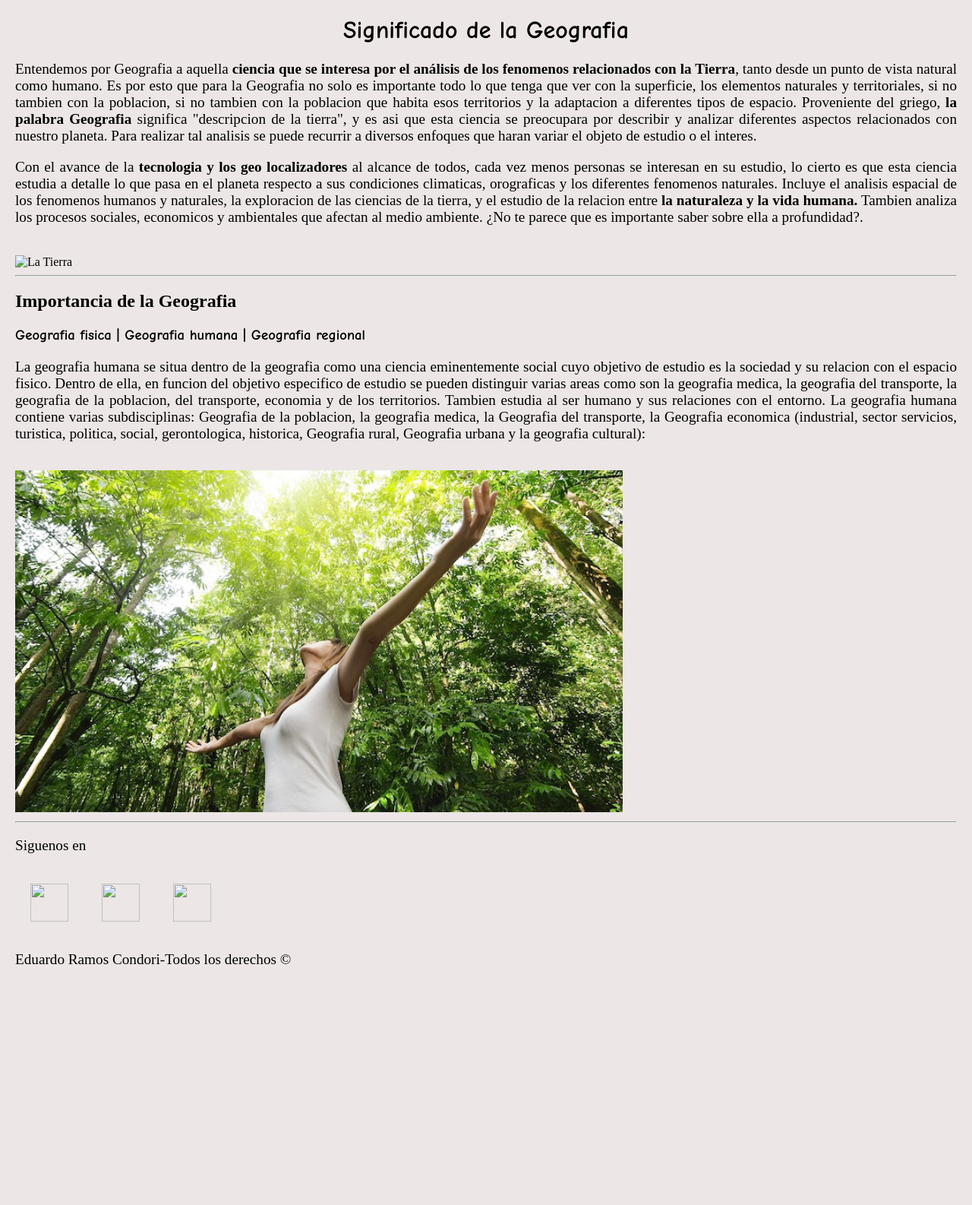
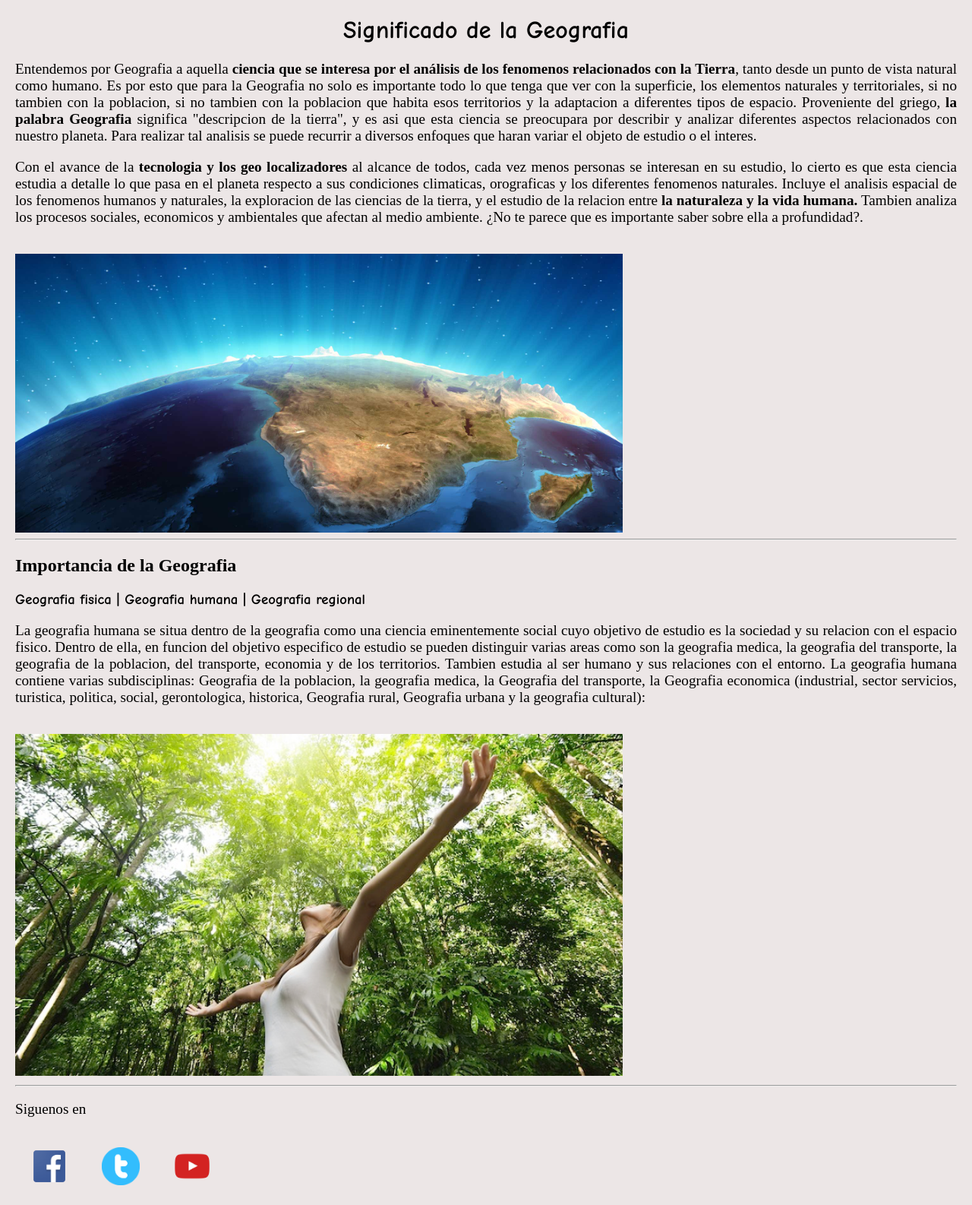
Before and after one commit to EduardoRamos18/3paginasweb, a plain HTML site: page humano.html in a window 1280 px wide. Shown: the top 1586 px of the page at 76% size. Before the commit the page ends 1294 px from the top, so only its background shows below. Drawn offline with Linux system fonts and the light colour scheme; files whose address does not match are found by name.

Commit message:
Update humano.html

```diff
--- a/humano.html
+++ b/humano.html
@@ -39,7 +39,7 @@
         padding:20px;
     }
 </style>
-<link rel="icon" href="img/favicon.png">
+<link rel="icon" href="favicon.png">
 <meta charset="utf-8">
 </head>
 <body>
@@ -58,7 +58,7 @@ la exploracion de las ciencias de la tierra, y el estudio de la relacion entre <
 que afectan al medio ambiente. ¿No te parece que es importante saber sobre ella a profundidad?.
 </p>
 <br>
-<img src="img/img0.jpg" width="820" align="center" alt="La Tierra">
+<img src="img0.jpg" width="820" align="center" alt="La Tierra">
 <hr>
 <h2>Importancia de la Geografia</h2>
 <h3><a href="index.html">Geografia fisica</a> | <a href="humana.html">Geografia humana</a> |
@@ -75,9 +75,9 @@ que afectan al medio ambiente. ¿No te parece que es importante saber sobre ella
 <img src="img/img2.jpg">
 <hr>
 <p>Siguenos en</p>
-    <a href="http://www.facebook.com" target="_blank"><img src="img/facebook.png" class="ico"></a>
-    <a href="http://www.twitter.com" target="_blank"><img src="img/twiter.png" class="ico">
-    <a href="http://www.youtube.com" target="_blank"><img src="img/youtube.png" class="ico">
+    <a href="http://www.facebook.com" target="_blank"><img src="facebook.png" class="ico"></a>
+    <a href="http://www.twitter.com" target="_blank"><img src="twiter.png" class="ico">
+    <a href="http://www.youtube.com" target="_blank"><img src="youtube.png" class="ico">
 <footer>
 <p>Eduardo Ramos Condori-Todos los derechos &copy;</p>
 </body>
```
